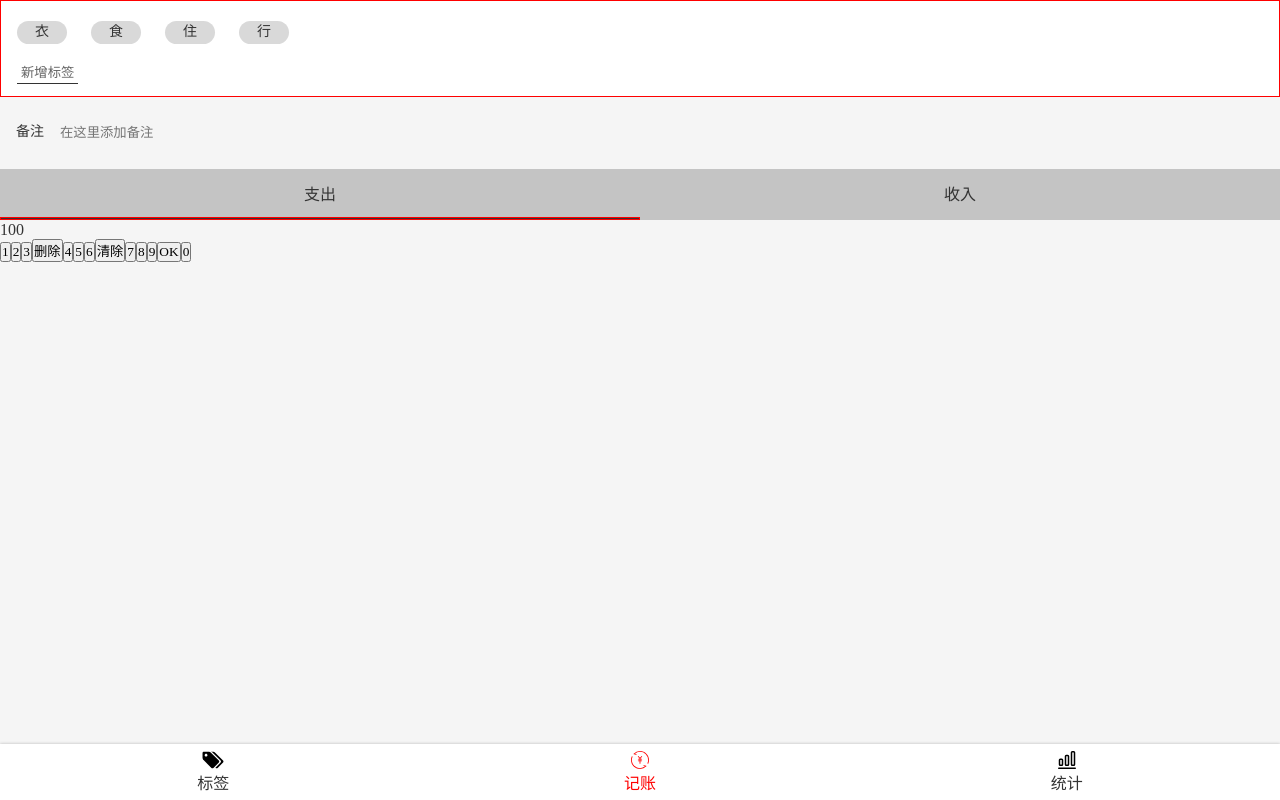
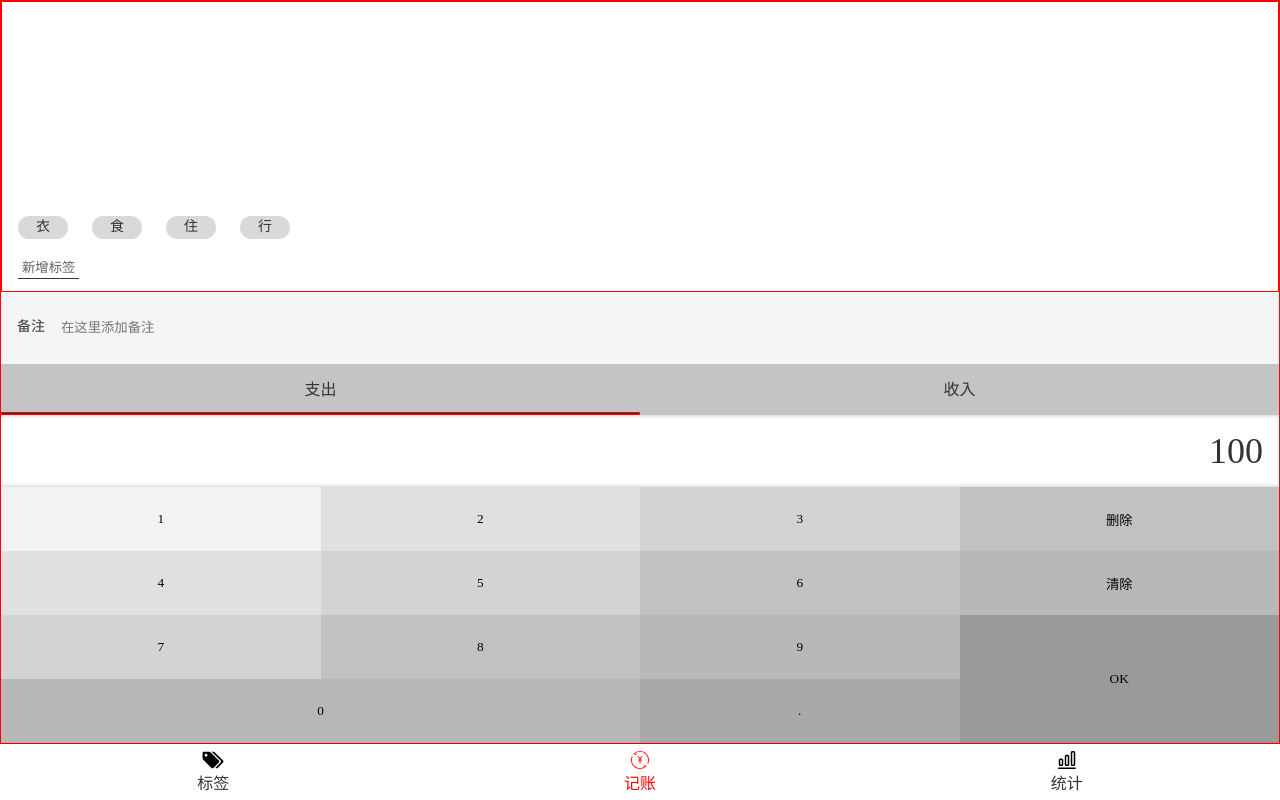
Before and after one commit to ljy123668/zhinong-money-react, a React app: page /money in a window 1280 px wide. Built offline with nearby package versions, Linux system fonts and the light colour scheme.

Commit message:
完成money 页面

```diff
--- a/src/components/Layout.tsx
+++ b/src/components/Layout.tsx
@@ -15,7 +15,7 @@
 const Layout = (props: any) => {
     return (
         <Wrapper>
-            <Main>
+            <Main className={props.className}>
                 {props.children}
             </Main>
             <Nav />
--- a/src/index.scss
+++ b/src/index.scss
@@ -22,6 +22,7 @@
 }
 button{
     font-family: inherit;
+    border:none;
 }
 
 :focus{
@@ -32,3 +33,9 @@
     height: 2em;
     display: inline-block;
 }
+
+.clearfix::after{
+    content:'';
+    display: block;
+    clear:both;
+}
--- a/src/views/Money.tsx
+++ b/src/views/Money.tsx
@@ -1,82 +1,20 @@
 import React from "react";
 import Layout from 'components/Layout'
 import styled from 'styled-components'
+import { TagSection } from './Money/TagSection'
+import { NoteSection } from './Money/NoteSection'
+import { CategorySection } from './Money/CategorySection'
+import { NumberPadSection } from './Money/NumberPadSection'
 
-const TagSection = styled.section`
-    background-color: #fff;
+const MyLayout = styled(Layout)`
     border:1px solid red;
-    padding:12px 16px;
-    > ol{
-        margin:0 -12px;
-        > li{
-           background-color:#D9D9D9;
-           border-radius:18px;
-           display: inline-block;
-           padding:3px 18px;
-           font-size:14px;
-           margin:8px 12px;
-        }
-    }
-    > button{
-        background:none;
-        border:none;
-        padding:2px 4px;
-        border-bottom:1px solid #333;
-        color:#666;
-        margin-top:8px;
-    }
+    background-color:red;
+    display:flex;
+    flex-direction:column;
 `
-const NoteSection = styled.section`
-    background-color:#f5f5f5;
-    padding:0 16px;
-    font-size:14px;
-    > label{
-        display: flex;
-        align-items:center;
-        > span{
-            margin-right:16px;
-            white-space:nowrap;
-        }
-        > input{
-            display:block;
-            width:100%;
-            height:72px;
-            background:none;
-            border:none;
-        }
-    }
-`
-const CategorySection = styled.section`
-    > ul{
-        display:flex;
-        background-color:#c4c4c4;
-        > li{
-            width:50%;
-            text-align:center;
-            padding:16px 0;
-            position:relative;
-            &.selected::after{
-                content:'';
-                display:block;
-                height:3px;
-                border:1px solid red;
-                background:#333;
-                position:absolute;
-                bottom:0;
-                width:100%;
-                left:0;
-            }
-        }
-    }
-`
-
-const NumberPadSection = styled.section`
-`
-
-
 function Money() {
     return (
-        <Layout>
+        <MyLayout>
             <TagSection>
                 <ol>
                     <li>衣</li>
@@ -96,10 +34,10 @@
                 </ul>
             </CategorySection>
             <NumberPadSection>
-                <div>
+                <div className="output">
                     100
                 </div>
-                <div>
+                <div className="pad clearfix">
                     <button>1</button>
                     <button>2</button>
                     <button>3</button>
@@ -111,11 +49,12 @@
                     <button>7</button>
                     <button>8</button>
                     <button>9</button>
-                    <button>OK</button>
-                    <button>0</button>
+                    <button className="ok">OK</button>
+                    <button className="zero">0</button>
+                    <button className="dot">.</button>
                 </div>
             </NumberPadSection>
-        </Layout>
+        </MyLayout>
     )
 }
 
--- /dev/null
+++ b/src/views/Money/CategorySection.tsx
@@ -0,0 +1,28 @@
+import styled from 'styled-components'
+
+
+const CategorySection = styled.section`
+    > ul{
+        display:flex;
+        background-color:#c4c4c4;
+        > li{
+            width:50%;
+            text-align:center;
+            padding:16px 0;
+            position:relative;
+            &.selected::after{
+                content:'';
+                display:block;
+                height:3px;
+                border:1px solid red;
+                background:#333;
+                position:absolute;
+                bottom:0;
+                width:100%;
+                left:0;
+            }
+        }
+    }
+`
+
+export { CategorySection }
--- /dev/null
+++ b/src/views/Money/NoteSection.tsx
@@ -0,0 +1,24 @@
+import styled from 'styled-components'
+
+const NoteSection = styled.section`
+    background-color:#f5f5f5;
+    padding:0 16px;
+    font-size:14px;
+    > label{
+        display: flex;
+        align-items:center;
+        > span{
+            margin-right:16px;
+            white-space:nowrap;
+        }
+        > input{
+            display:block;
+            width:100%;
+            height:72px;
+            background:none;
+            border:none;
+        }
+    }
+`
+
+export { NoteSection }
--- /dev/null
+++ b/src/views/Money/NumberPadSection.tsx
@@ -0,0 +1,58 @@
+import styled from 'styled-components'
+
+const NumberPadSection = styled.section`
+    > .output{
+        background-color:white;
+        font-size:36px;
+        line-height:72px;
+        text-align:right;
+        padding:0 16px;
+        box-shadow:inset 0 -5px 5px -5px rgba(0,0,0,0.25),
+        inset 0 5px 5px -5px rgba(0,0,0,0.25)
+    }
+    > .pad{
+        > button{
+            float:left;
+            width:25%;
+            height:64px;
+            &.ok{
+                height:128px;
+                float:right;
+            }
+            &.zero{
+                width:50%;
+            }
+            &:nth-child(1){
+                background:#f2f2f2;
+            }
+            &:nth-child(2),
+            &:nth-child(5){
+                background:#e0e0e0;
+            }
+            &:nth-child(3),
+            &:nth-child(6),
+            &:nth-child(9){
+                background:#d3d3d3;
+            }
+            &:nth-child(4),
+            &:nth-child(7),
+            &:nth-child(10){
+                background:#c1c1c1;
+            }
+            &:nth-child(8),
+            &:nth-child(11),
+            &:nth-child(13){
+                background:#b8b8b8;
+            }
+            &:nth-child(12){
+                background:#9a9a9a;
+
+            }
+            &:nth-child(14){
+                background:#a9a9a9;
+            }
+        }
+    }
+`
+
+export { NumberPadSection }
--- /dev/null
+++ b/src/views/Money/TagSection.tsx
@@ -0,0 +1,33 @@
+import styled from 'styled-components'
+
+const TagSection = styled.section`
+background-color: #fff;
+border:1px solid red;
+padding:12px 16px;
+flex-grow:1;
+display:flex;
+flex-direction:column;
+justify-content:flex-end;
+align-items:flex-start;
+> ol{
+    margin:0 -12px;
+    > li{
+       background-color:#D9D9D9;
+       border-radius:18px;
+       display: inline-block;
+       padding:3px 18px;
+       font-size:14px;
+       margin:8px 12px;
+    }
+}
+> button{
+    background:none;
+    border:none;
+    padding:2px 4px;
+    border-bottom:1px solid #333;
+    color:#666;
+    margin-top:8px;
+}
+`
+
+export { TagSection }
```
Also changed, not shown: 1 other file (tests, documents, lock files or other folders).
